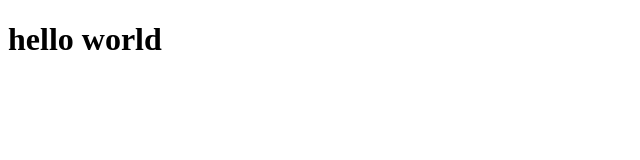
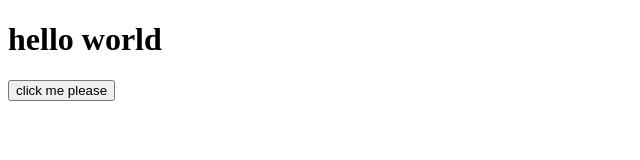
Before and after one commit to MayurRathor/learningGit, a plain HTML site: page index.html in a window 1280 px wide. Shown: the whole page, without its empty margins (0-640 px from the left). Drawn offline with Linux system fonts and the light colour scheme.

Commit message:
button added

```diff
--- a/index.html
+++ b/index.html
@@ -10,6 +10,7 @@
 
 <body>
     <h1>hello world </h1>
+    <button>click me please </button>
 </body>
 
 </html>
```
